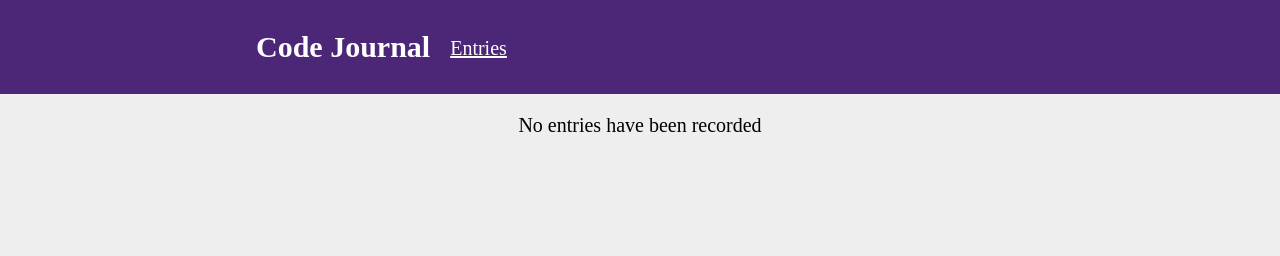
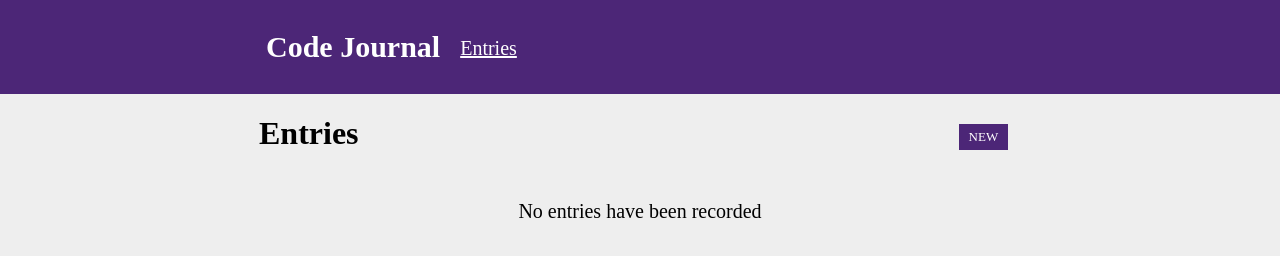
Before and after one commit to Garcia-Tony/code-journal, a website: page index.html in a window 1280 px wide. Both pictures are taken after a click on the link "Entries". Drawn offline with Linux system fonts and the light colour scheme.

Commit message:
Add an anchor to the navbar to show the ”entries” view. You will need to create an event handler function that utilizes the viewSwap function to show the proper view.

```diff
--- a/css/styles.css
+++ b/css/styles.css
@@ -18,7 +18,7 @@ input {
   text-align: left;
   font-size: 30px;
   color: white;
-  margin-left: 30px;
+  margin-left: 40px;
 }
 
 .column-full-two p {
@@ -149,3 +149,27 @@ margin-top: 37px;
 .column-full {
     display: flex;
 }
+
+.entries-column {
+      display: flex;
+      padding-left: 45px;
+}
+
+
+.new-entry-button {
+  padding: 5px 10px;
+  margin-top: 30px;
+  margin-bottom: 30px;
+  margin-left: 220px;
+  color: white;
+  background-color: #4c2677ff;
+  font-size: 13px;
+  text-decoration: none;
+
+}
+
+@media screen and (width >= 600px) {
+  .new-entry-button {
+    margin-left: 600px;
+  }
+}
--- a/index.html
+++ b/index.html
@@ -71,6 +71,10 @@
 
 
       <div data-view="entries" class="entries-wrapper hidden">
+        <div class="entries-column">
+        <h1>Entries</h1>
+          <a href="#" class="new-entry-button" data-view="entry-form">NEW</a>
+          </div>
         <p class="no-entries-text">No entries have been recorded</p>
         <ul class="entry-list"></ul>
       </div>
```
